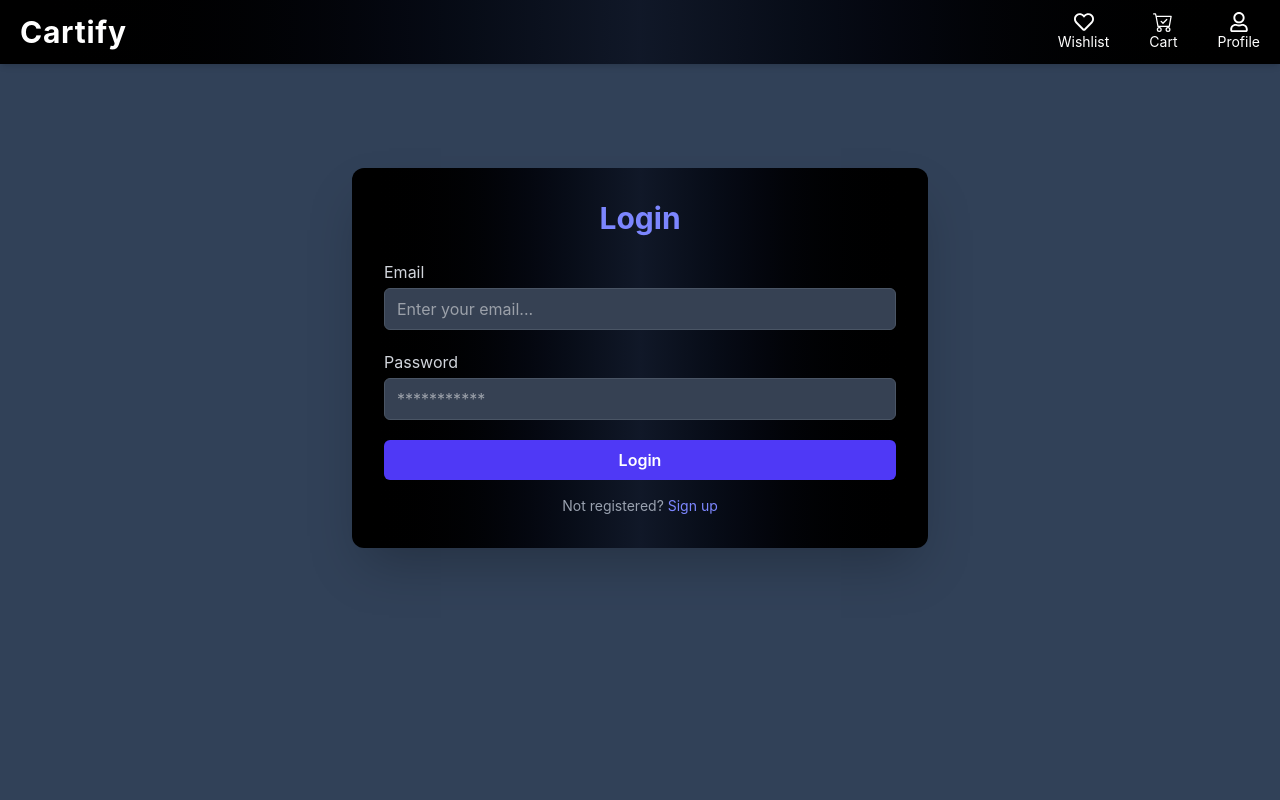
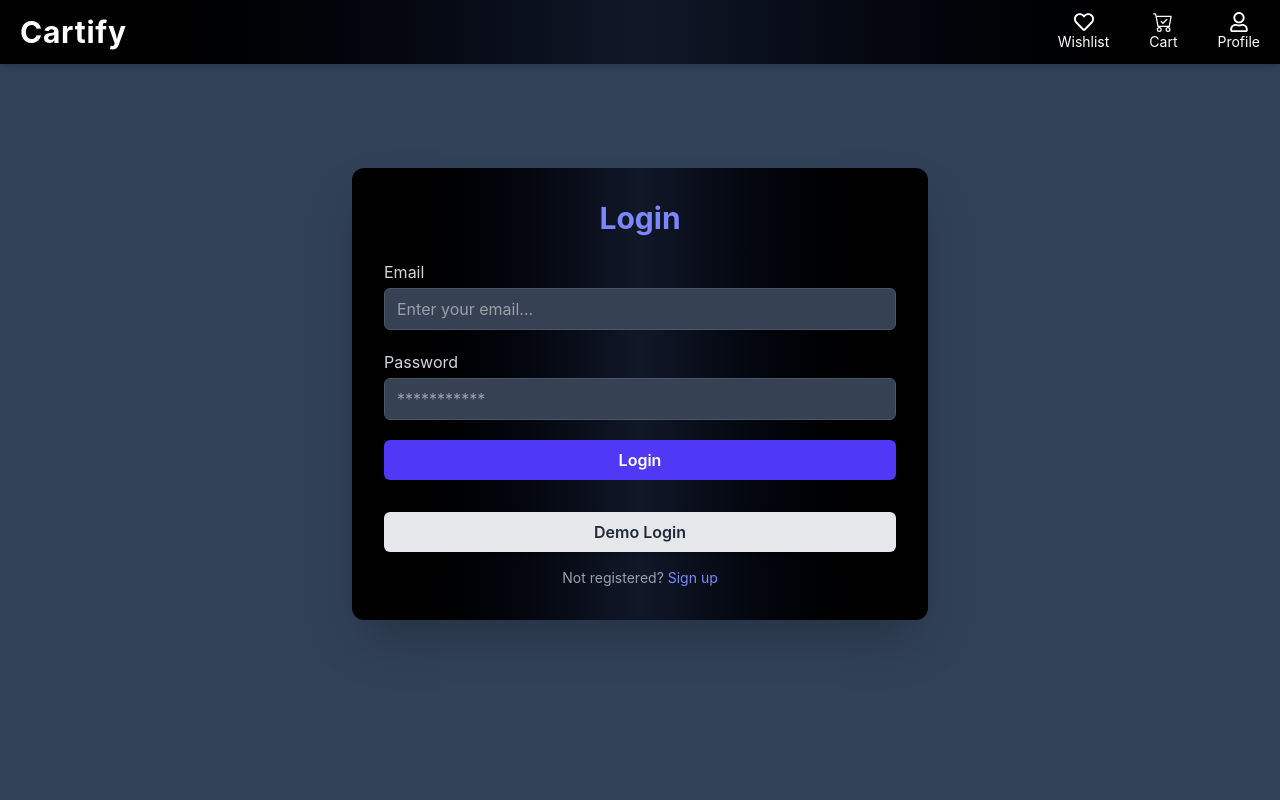
Before and after one commit to 29sahilsolanki/Mern-Stack-Cartify, a React (Vite) app in the folder frontend/: page /login in a window 1280 px wide. Shown: the top 800 px of the page. Built offline with nearby package versions, Linux system fonts and the light colour scheme.

Commit message:
Added Demo login Button

```diff
--- a/frontend/src/Context/LoginContext.jsx
+++ b/frontend/src/Context/LoginContext.jsx
@@ -44,10 +44,11 @@ export const LoginProvider = ({ children }) => {
     }
   }, [token]);
 
-  const userLogin = async () => {
+  const userLogin = async (credentials) => {
     try {
       const url = "http://localhost:8000/cartify/login";
-      const res = await axios.post(url, loginInput);
+      const loginData = credentials || loginInput;
+      const res = await axios.post(url, loginData);
       console.log(res?.data);
       setLoginInput({ email: "", password: "" });
       toast.success(res?.data?.message);
--- a/frontend/src/Pages/Login.jsx
+++ b/frontend/src/Pages/Login.jsx
@@ -7,6 +7,10 @@ export default function Login() {
   function handleLogin(e) {
     e.preventDefault();
     userLogin();
+  }
+
+  function handleDemoLogin() {
+    userLogin({ email: "sahil@gmail.com", password: "12345" });
   }
 
   return (
@@ -54,6 +58,15 @@ export default function Login() {
           >
             Login
           </button>
+
+          {/* Demo Login Button */}
+          <button
+            type="button"
+            onClick={handleDemoLogin}
+            className="w-full bg-gray-200 text-gray-800 font-semibold py-2 rounded-md shadow-md hover:bg-gray-300 transition-transform transform hover:scale-105 mt-3"
+          >
+            Demo Login
+          </button>
         </form>
 
         {/* Extra Links */}
```
